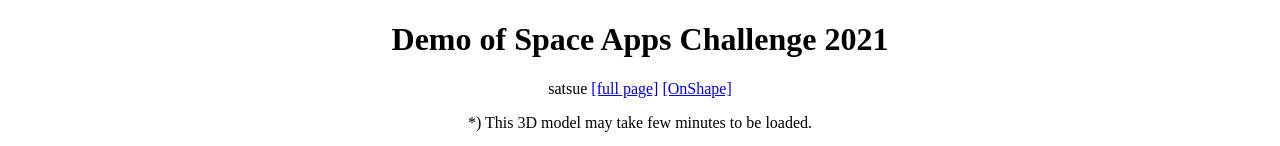
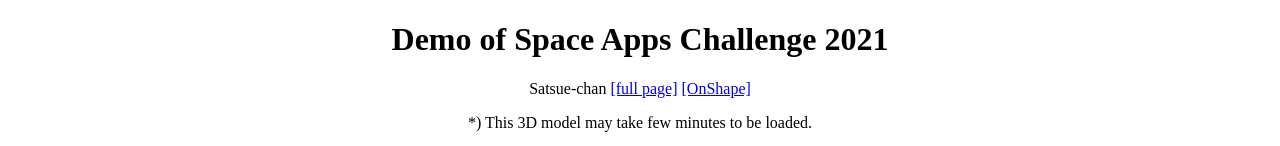
Before and after one commit to UshinohiProject/space_apps_challenge_2021, a plain HTML site: page index.html in a window 1280 px wide. Shown: the top 146 px of the page. Drawn offline with Linux system fonts and the light colour scheme.

Commit message:
Replace a name of the model

```diff
--- a/index.html
+++ b/index.html
@@ -9,7 +9,7 @@
 <body>
     <h1 class="title">Demo of Space Apps Challenge 2021</h1>
     <div class="models">
-        <p>satsue <a href="satsue.html" target=”_blank” rel=”noopener”>[full page]</a> <a href="https://cad.onshape.com/documents/e4763bde1d3a6b45887e93ca/w/5d6114298ff54031dfc25f26/e/8bd3aa9c8a4dcdd6eb508a1e">[OnShape]</a></p>
+        <p>Satsue-chan <a href="satsue.html" target=”_blank” rel=”noopener”>[full page]</a> <a href="https://cad.onshape.com/documents/e4763bde1d3a6b45887e93ca/w/5d6114298ff54031dfc25f26/e/8bd3aa9c8a4dcdd6eb508a1e">[OnShape]</a></p>
         <p>*) This 3D model may take few minutes to be loaded.</p>
         <iframe src="satsue.html" target=”_blank” rel=”noopener” class="tree-d-model" width="90%" height="400vh">
         </iframe>
```
